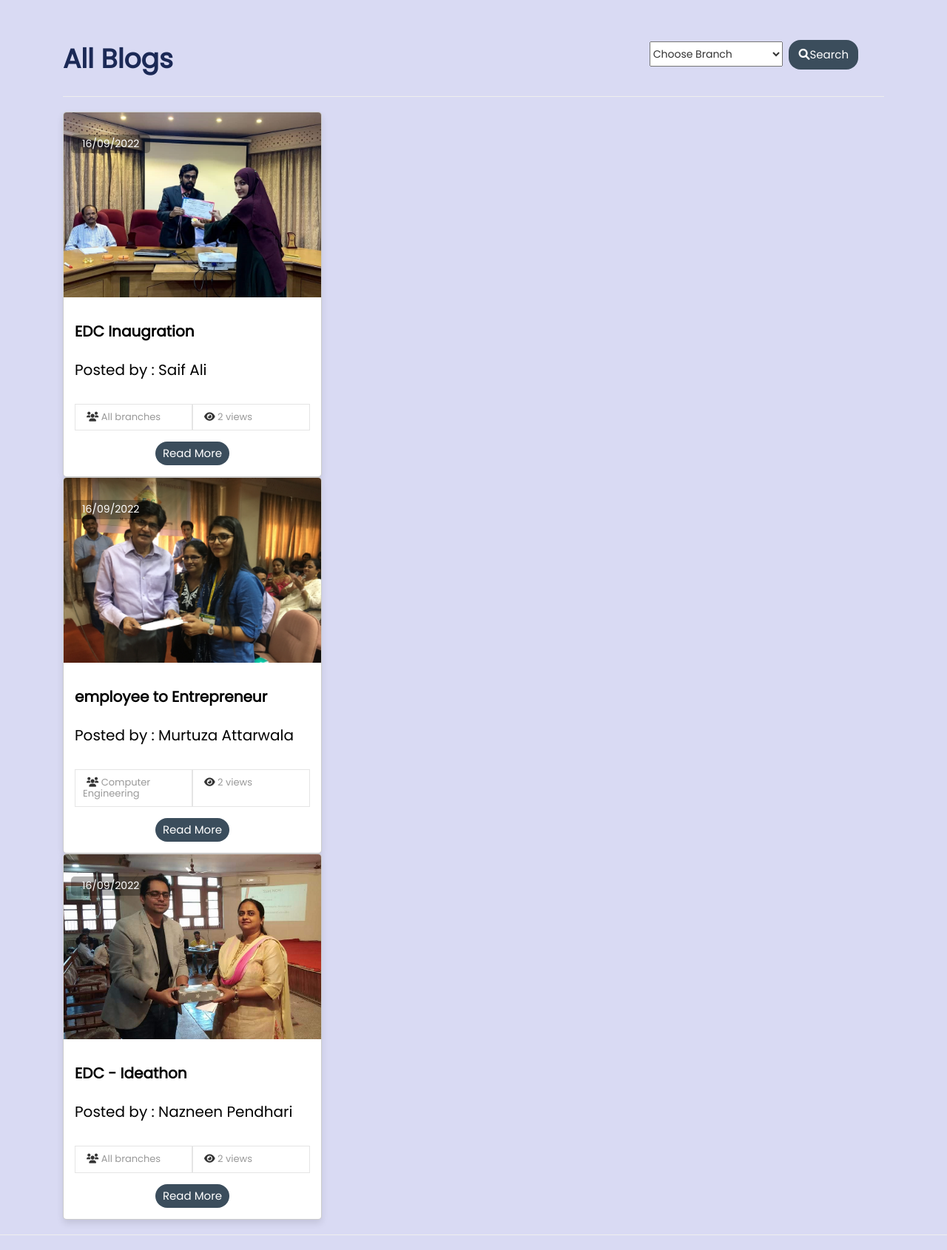
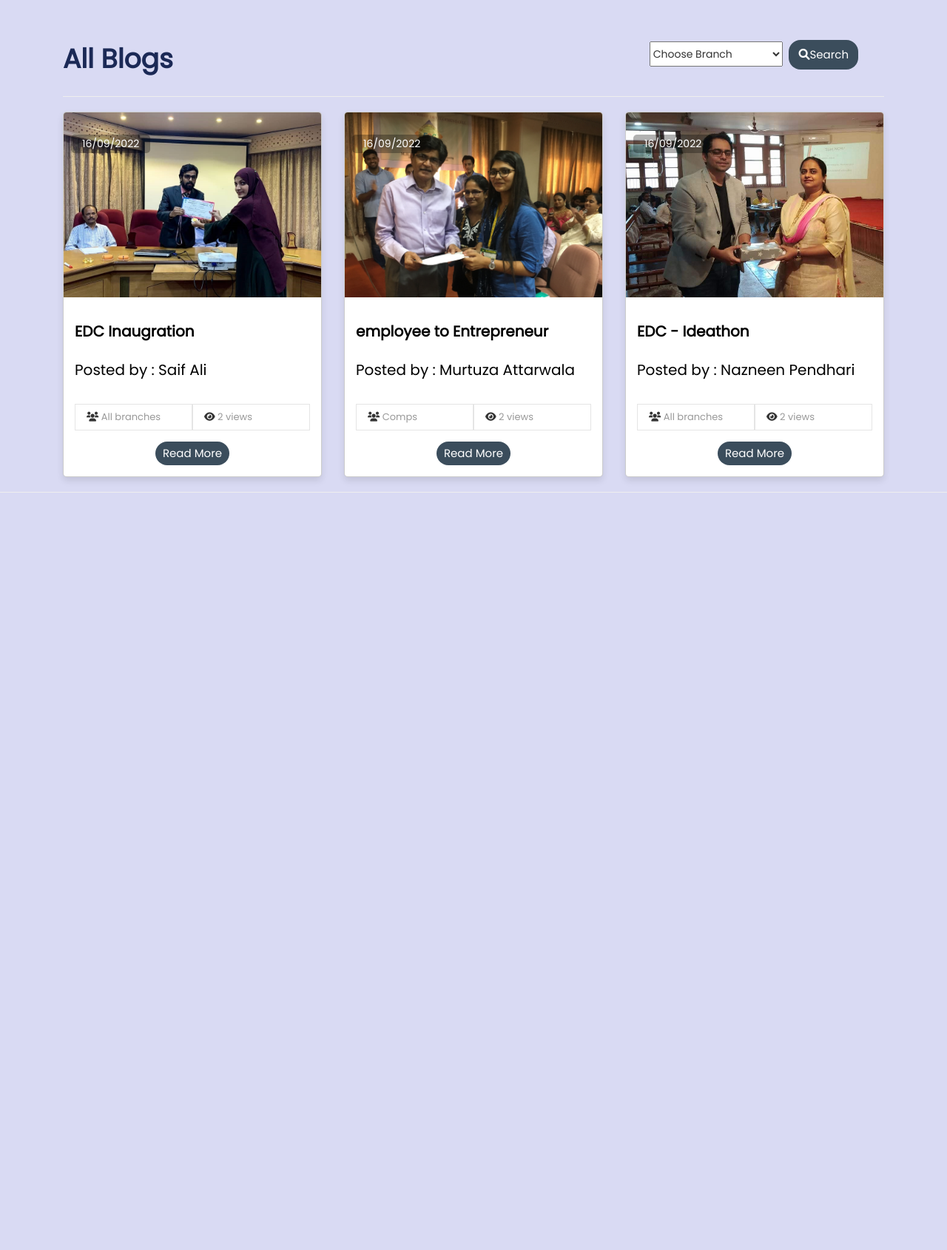
Before and after one commit to EDC2k22/EDC-Website, a Flask app: page /sub in a window 1280 px wide. Shown: the part 62-1752 px from the top of the page at 74% size. After the commit the page ends 728 px from the top, so only its background shows below. Run offline with Flask 2, Linux system fonts and the light colour scheme; a user stored in the database is signed in; data comes from the database, SQL or seed files in the repository; both versions use the stored data as it was after the commit; some libraries are stand-ins or nearby versions.

Commit message:
bug fixes

```diff
--- /dev/null
+++ b/tempCodeRunnerFile.py
@@ -0,0 +1 @@
+loggedid
--- a/templates/posts.html
+++ b/templates/posts.html
@@ -47,9 +47,9 @@
 
     <h2 class="headd col " style="color: red;padding:0px">No Post Available !</h2>
     {% else %}
+    <div class="row">
+    {% for post in posts %}
 
-    {% for post in posts %}
-    <div class="row">
 
 
     <div class="col-4">
@@ -83,6 +83,8 @@
                     <div class="details">
                         {% if post.brnch=="RR"%}
                         <h3> <i class="fas fa-users"></i> All branches </h3>
+                        {%elif post.brnch=="Computer Engineering"%}
+                        <h3> <i class="fas fa-users"></i> Comps </h3>
                         {%else%}
                         <h3> <i class="fas fa-users"></i> {{post.brnch}} </h3>
                         {%endif%}
@@ -97,47 +99,15 @@
                     </div>
                 </div>
             </div>
-            </div>
+        </div>
 
-            </section>
-        </div>
+    </section>
     </div>
-        <!-- <div class="container p-5 rounded bg-light" style="box-shadow: none;">
-
-        <div class="float-right " >
+    {% endfor%}
+    </div>
 
 
 
-
-
-        <div class="verified  float-right"><span >{{post.date_posted.strftime("%d/%m/%Y")}}</span></div>
-
-
-
-
-        </div>
-        <div class="col-sm-8 mx-auto" >
-
-        {% if post.imgsrc != "" %}
-
-        <div class="imgg mb-4">
-
-            <img  class = "img-fluid qimg" src="/static/question_images/{{post.imgsrc}}">
-        </div>
-        {%endif%}
-
-        <span class="questiontitle" >{{ post.title|safe }}</span>
-
-        <br>
-        <br>
-        <p class="optiontext font-weight-bold">Posted by :{{post.name}}</p>
-        <p class="optiontext font-weight-bold">Branch :{{post.branch}}</p>
-
-        <a class="btn btn-danger " style="border-radius: 17px;" href='/posts/delete/{{post.id}}'><i class="fa fa-trash-can"></i> Delete</a>
-        </div>
-
-        </div> -->
-    {% endfor%}
 {% endif %}
 </div>
 </form>
```
Also changed, not shown: EDC.db, static/question_images/778c75dbe566a07c.png (added), static/question_images/7ee61c7d719500ff.png (added).
